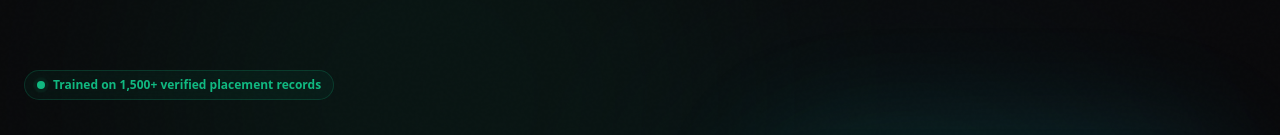
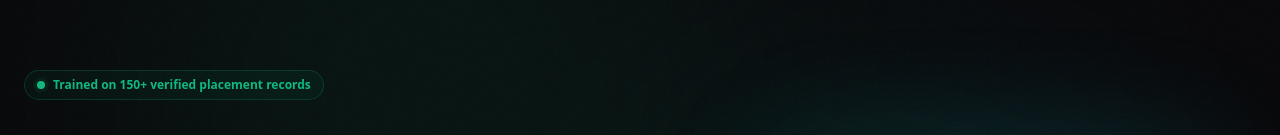
Before and after one commit to vishnu062006/placewise, a Next.js app in the folder frontend/: page / in a window 1280 px wide. Shown: the part 122-257 px from the top of the page. Built offline with nearby package versions, Linux system fonts and the light colour scheme.

Commit message:
Update placement records count in page.tsx

```diff
--- a/frontend/app/page.tsx
+++ b/frontend/app/page.tsx
@@ -59,7 +59,7 @@ export default function LandingPage() {
                   <span className="absolute inline-flex h-full w-full animate-ping rounded-full bg-[#10B981] opacity-75"></span>
                   <span className="relative inline-flex h-2 w-2 rounded-full bg-[#10B981]"></span>
                 </span>
-                Trained on 1,500+ verified placement records
+                Trained on 150+ verified placement records
               </div>
 
               <h1 className="mb-6 text-[clamp(2.75rem,5vw,5rem)] font-extrabold leading-[1.05] tracking-tight text-white opacity-0 animate-fade-in-up" style={{ animationDelay: '200ms' }}>
```
